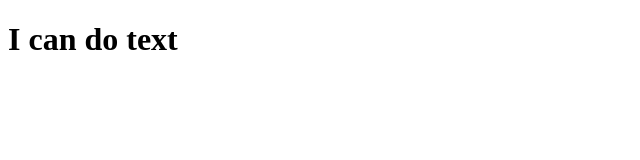
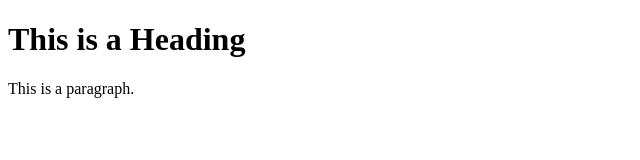
Before and after one commit to hennyboi/websites, a plain HTML site: page index.html in a window 1280 px wide. Shown: the whole page, without its empty margins (0-640 px from the left). Drawn offline with Linux system fonts and the light colour scheme.

Commit message:
Update index.html

```diff
--- a/index.html
+++ b/index.html
@@ -1,9 +1,13 @@
 <!DOCTYPE html>
 <html>
-<head>
-  <title>My first website</title>
-</head>
-<body>
-  <h1>I can do text</h1>
-</body>
+    <head>
+        <link rel="stylesheet" type="text/css" href="mystyle.css">
+        <title>Page Title</title>
+    </head>
+    <body>
+
+        <h1>This is a Heading</h1>
+        <p>This is a paragraph.</p>
+
+    </body>
 </html>
```
